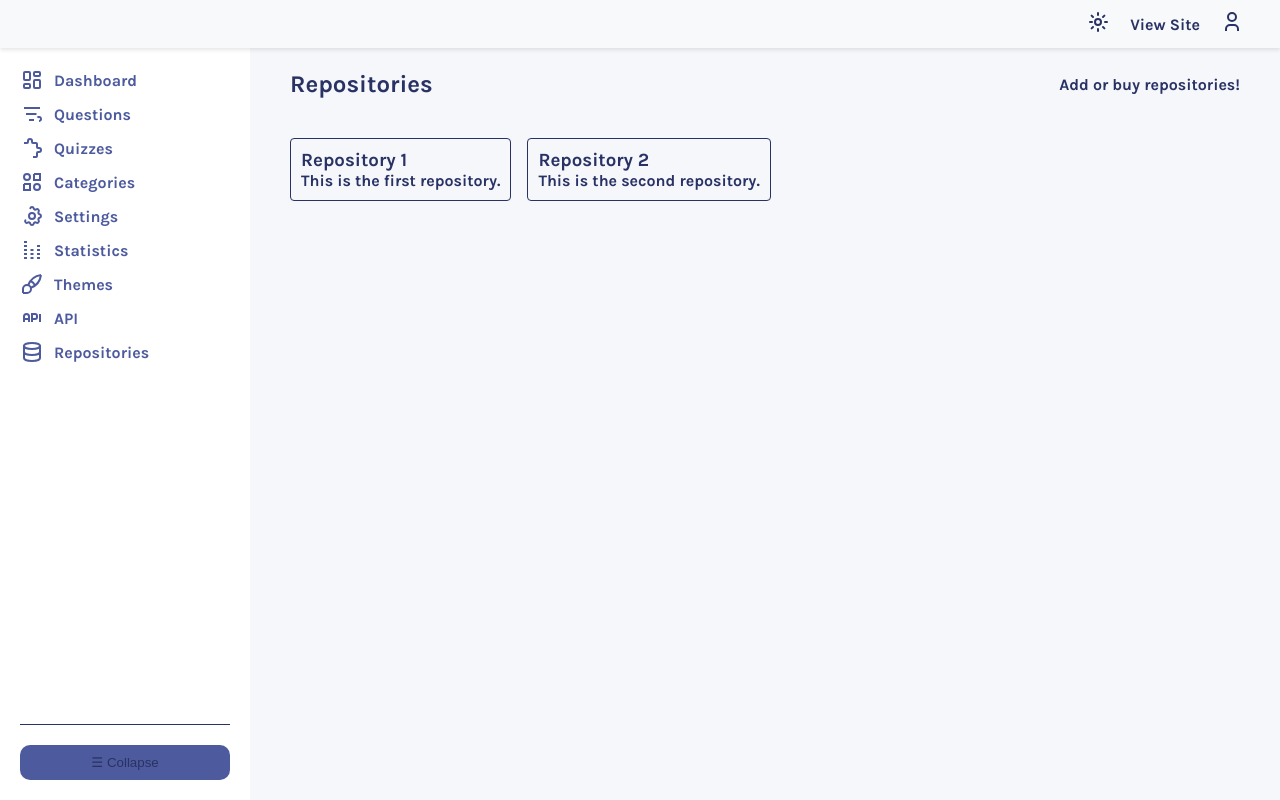
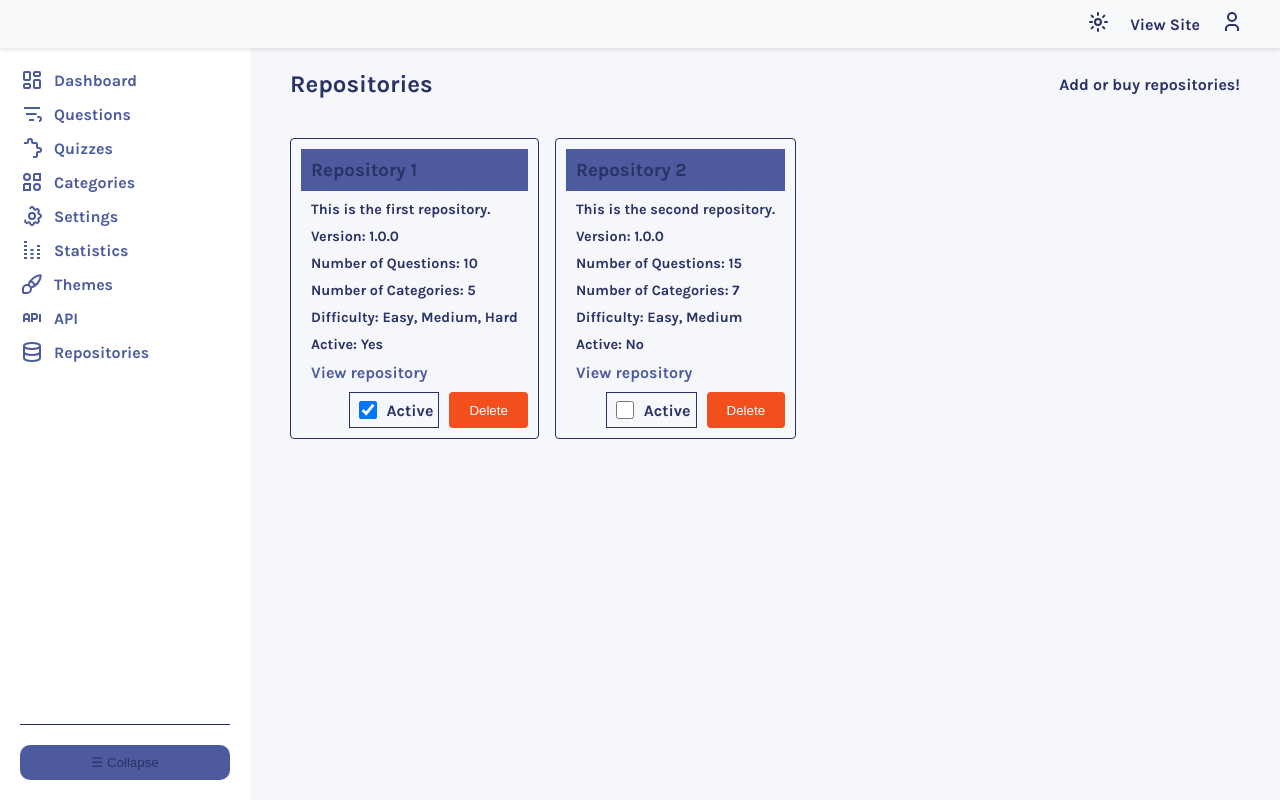
Before and after one commit to habibma/quizzical, a React (Vite) app: page /admin/repository in a window 1280 px wide. Built offline with nearby package versions, Linux system fonts and the light colour scheme.

Commit message:
feat: developing repos page

```diff
--- a/src/pages/Admin/Repositories/Repos.css
+++ b/src/pages/Admin/Repositories/Repos.css
@@ -48,5 +48,55 @@
 
     .card-body {
         padding: 10px;
+        display: flex;
+        flex-direction: column;
+        gap: 10px;
+
+        .card-description {
+            font-size: 0.9rem;
+            color: var(--text-color);
+        }
+
+        p {
+            margin: 0;
+            font-size: 0.9rem;
+        }
+
+        a {
+            color: var(--link-color);
+            text-decoration: none;
+
+            &:hover {
+                text-decoration: underline;
+            }
+        }
+    }
+
+    .card-actions {
+        display: flex;
+        justify-content: flex-end;
+        gap: 10px;
+
+        .card-check-input {
+            margin-right: 5px;
+            display: flex;
+            align-items: center;
+        }
     }
 }
+
+/* checkbox styles */
+.checkbox {
+    display: flex;
+    align-items: center;
+    gap: 5px;
+    border: 1px solid var(--border-color);
+    padding: 5px;
+
+    .form-check-input {
+        margin-right: 5px;
+        width: 18px;
+        height: 18px;
+        cursor: pointer;
+    }
+}
--- a/src/pages/Admin/Repositories/RepositoriesList.jsx
+++ b/src/pages/Admin/Repositories/RepositoriesList.jsx
@@ -1,29 +1,102 @@
+import { useState } from "react";
+import Button from "../../../components/Button";
+import Input from "../../../components/Input";
 
 const listOfRepositories = [
   {
     title: "Repository 1",
     description: "This is the first repository.",
+    version: "1.0.0",
+    numberOfQuestions: 10,
+    numberOfCategories: 5,
+    difficulty: ["Easy", "Medium", "Hard"],
+    isActive: true,
+    link: "https://github.com/user/repo1"
   },
   {
     title: "Repository 2",
     description: "This is the second repository.",
+    version: "1.0.0",
+    numberOfQuestions: 15,
+    numberOfCategories: 7,
+    difficulty: ["Easy", "Medium"],
+    isActive: false,
+    link: "https://github.com/user/repo2"
   }
 ];
 
-const Card = ({ title, description }) => {
+const Checkbox = ({ label, checked, onChange }) => {
+  return (
+    <label className="checkbox">
+      <input className="form-check-input" type="checkbox" checked={checked} onChange={onChange} />
+      {label}
+    </label>
+  )
+}
+
+const CardActions = ({ onDelete, onActiveToggle, isActive }) => {
+  return (
+    <div className="card-actions">
+      <Checkbox label="Active" checked={isActive} onChange={onActiveToggle} />
+      <Button className="btn-danger" text="Delete" onClick={onDelete} />
+    </div>
+  )
+}
+
+const Card = ({ title, description, version, numberOfQuestions, numberOfCategories, difficulty, isActive, link, onDelete, onActiveToggle }) => {
   return (
     <div className="card">
-      <h3>{title}</h3>
-      <p>{description}</p>
+      <div className="card-header">
+        <h3>{title}</h3>
+      </div>
+      <div className="card-body">
+        <p className="card-description">{description}</p>
+        <p>Version: {version}</p>
+        <p>Number of Questions: {numberOfQuestions}</p>
+        <p>Number of Categories: {numberOfCategories}</p>
+        <p>Difficulty: {difficulty.join(", ")}</p>
+        <p>Active: {isActive ? "Yes" : "No"}</p>
+        <a href={link} target="_blank" rel="noopener noreferrer">
+          View repository
+        </a>
+      </div>
+      <CardActions onDelete={onDelete} onActiveToggle={onActiveToggle} isActive={isActive} />
     </div>
   )
 }
 
 const RepositoriesList = () => {
+
+  const [ repositories, setRepositories ] = useState(listOfRepositories);
+
+  const handleActiveToggle = (index) => {
+    const updatedRepositories = [...repositories];
+    updatedRepositories[index].isActive = !updatedRepositories[index].isActive;
+    setRepositories(updatedRepositories);
+  }
+
+  const handleDelete = (index) => {
+    const updatedRepositories = repositories.filter((_, i) => i !== index);
+    setRepositories(updatedRepositories);
+  }
+
   return (
     <div className="repositories-list">
-        {listOfRepositories.map((repo, index) => (
-          <Card key={index} title={repo.title} description={repo.description} />
+        {repositories.map((repo, index) => (
+          <Card
+            key={index}
+            title={repo.title}
+            description={repo.description}
+            version={repo.version}
+            numberOfQuestions={repo.numberOfQuestions}
+            numberOfCategories={repo.numberOfCategories}
+            difficulty={repo.difficulty}
+            isActive={repo.isActive}
+            link={repo.link}
+            onDelete={() => handleDelete(index)}
+            isActive={repo.isActive}
+            onActiveToggle={() => handleActiveToggle(index)}
+          />
         ))}
     </div>
   )
```
